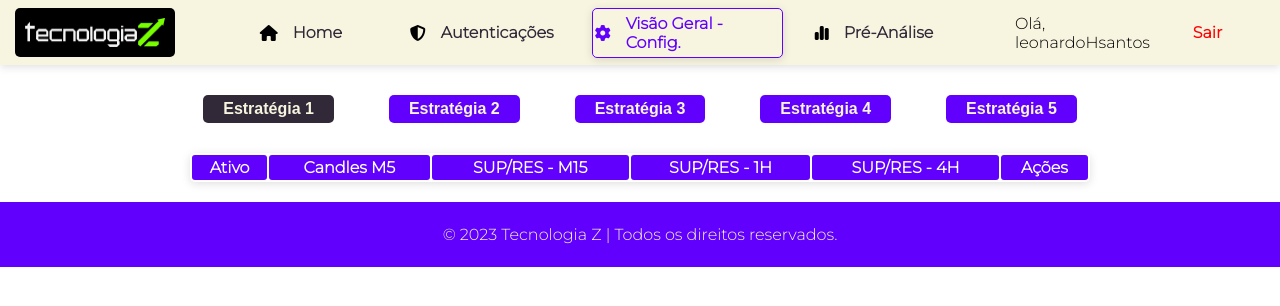
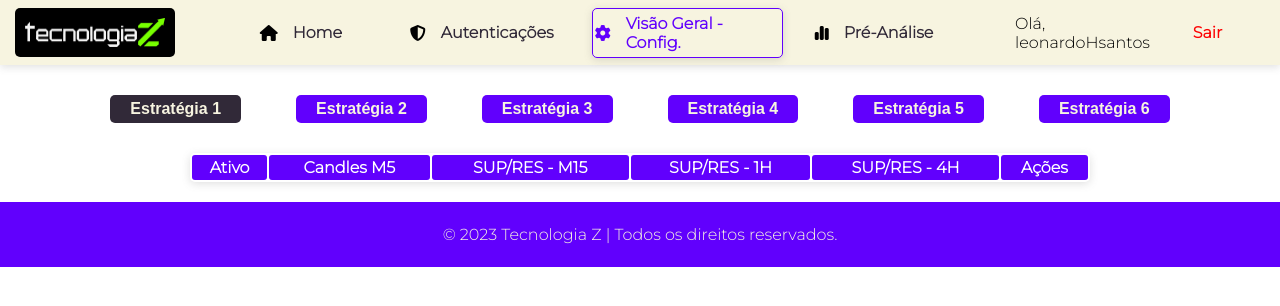
Before and after one commit to LeonardoHSantos/painel-admin-tecnologiaz-api, a Django app: page /config-visao-geral/ in a window 1280 px wide. Shown: the top 306 px of the page. Run offline with Django 4.2, Linux system fonts and the light colour scheme; a user stored in the database is signed in; data that the repository does not hold is empty.

Commit message:
Ajustado no html as opções de seleção para estratégias 5 e 6.

```diff
--- a/app_api_admin/templates/app/config_visao_geral.html
+++ b/app_api_admin/templates/app/config_visao_geral.html
@@ -15,6 +15,7 @@
             <button value="estrategia_3" class="btn-estrategia_3" onclick="filtroEstrategiaVisaoGeral(event);">Estratégia 3</button>
             <button value="estrategia_4" class="btn-estrategia_4" onclick="filtroEstrategiaVisaoGeral(event);">Estratégia 4</button>
             <button value="estrategia_5" class="btn-estrategia_5" onclick="filtroEstrategiaVisaoGeral(event);">Estratégia 5</button>
+            <button value="estrategia_6" class="btn-estrategia_6" onclick="filtroEstrategiaVisaoGeral(event);">Estratégia 6</button>
         </div>
         <div class="block-table-config-visao-geral">
             <table>
--- a/app_api_admin/templates/app/pre_analise.html
+++ b/app_api_admin/templates/app/pre_analise.html
@@ -143,6 +143,7 @@
                                             <option value="estrategia_3">PADRAO-M5-V3</option>
                                             <option value="estrategia_4">PADRAO-M5-V4</option>
                                             <option value="estrategia_5">PADRAO-M5-V5</option>
+                                            <option value="estrategia_6">PADRAO-M5-V6</option>
                                         </select>
                                     </div>
                                 </div>
```
